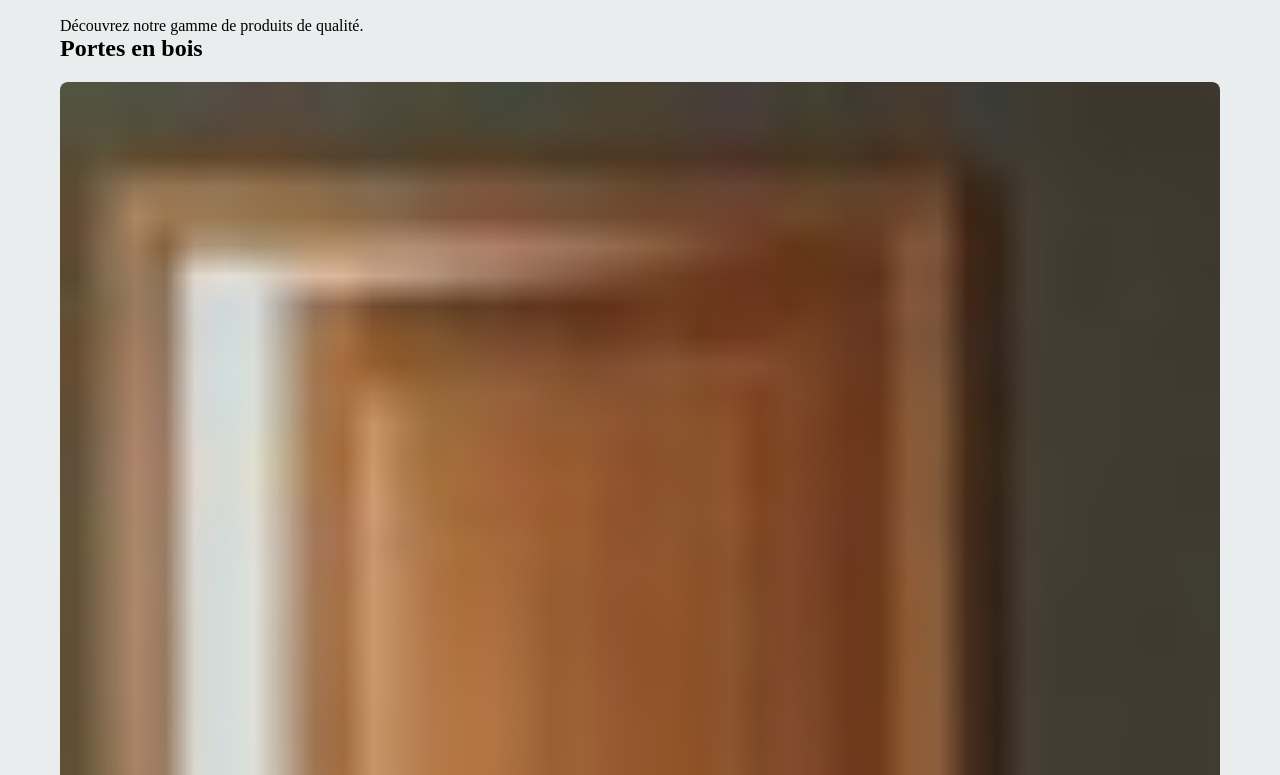
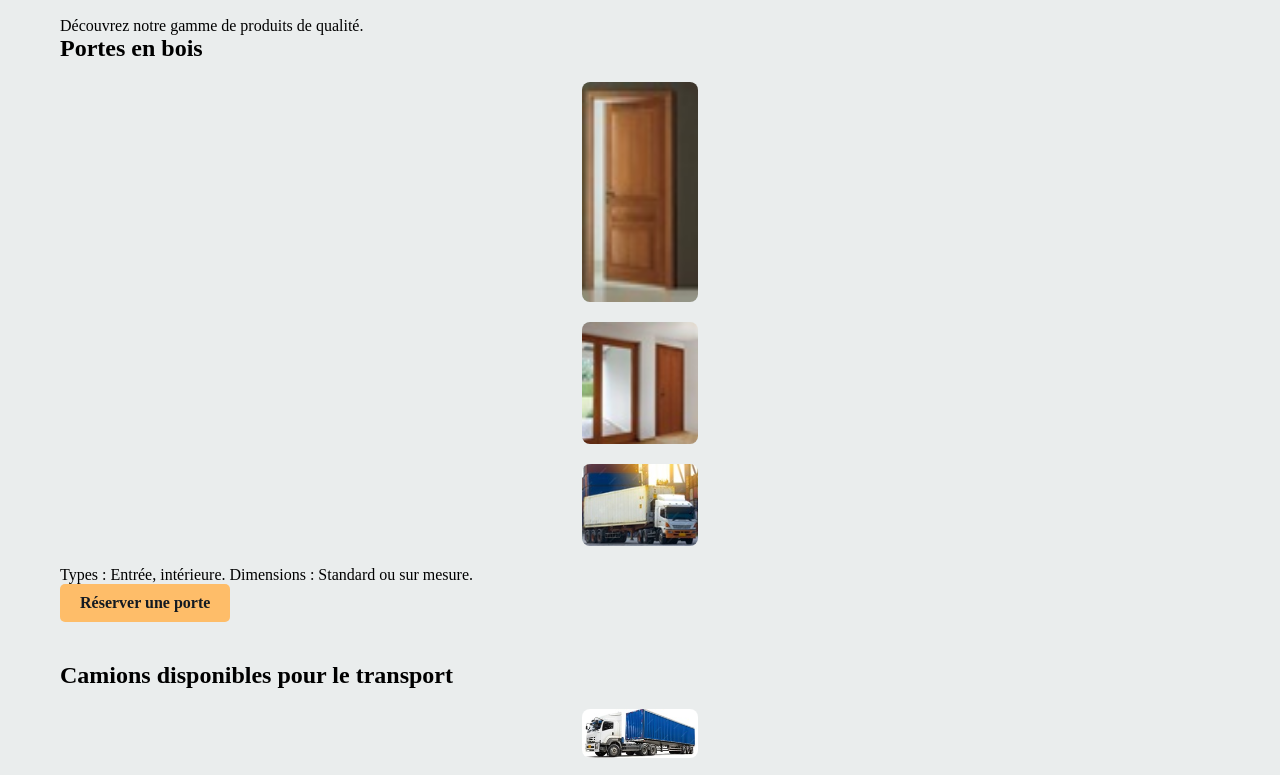
Before and after one commit to Nyabahama/commerce, a plain HTML site: page products.html in a window 1280 px wide. Shown: the part 172-947 px from the top of the page. Drawn offline with Linux system fonts and the light colour scheme.

Commit message:
modification

```diff
--- a/products.html
+++ b/products.html
@@ -83,16 +83,16 @@
 
         <section>
             <h2>Portes en bois</h2>
-            <img src="p1.jpg" alt="Portes en bois" style="width:100%; ">
-            <img src="p2.jpg" alt="portes" style="width:100%; ">
-            <img src="c4.jpg" alt="camion" style="width: 100%;">
+            <img src="p1.jpg" alt="Portes en bois" style="width:10%; ">
+            <img src="p2.jpg" alt="portes" style="width:10%; ">
+            <img src="c4.jpg" alt="camion" style="width: 10%;">
             <p>Types : Entrée, intérieure. Dimensions : Standard ou sur mesure.</p>
             <a href="orders.html" class="cta-button">Réserver une porte</a>
         </section>
 
         <section>
             <h2>Camions disponibles pour le transport</h2>
-            <img src="c1.jpg" alt="Camions" style="width:100%">
+            <img src="c1.jpg" alt="Camions" style="width:10%">
             <p>Type : Camions légers, poids lourds. Capacité : 5-20 tonnes. Disponibilité : Sur demande.</p>
             <a href="orders.html" class="cta-button">Réserver un camion</a>
         </section>
```
Also changed, not shown: services.html (+2 -2 lines).
